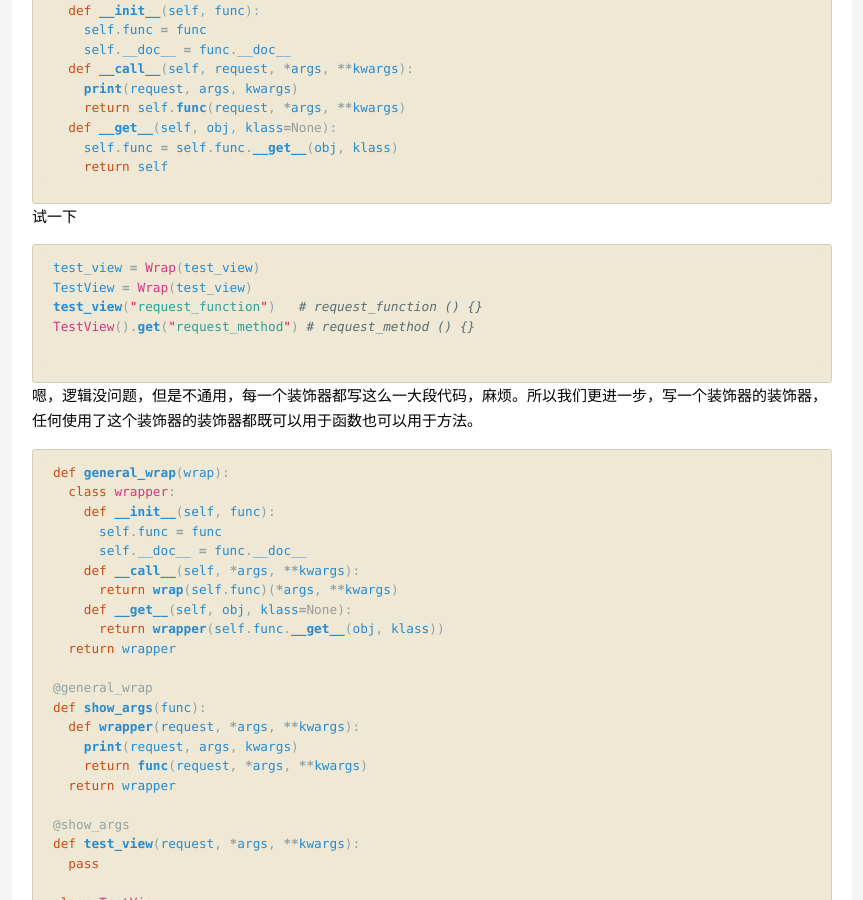
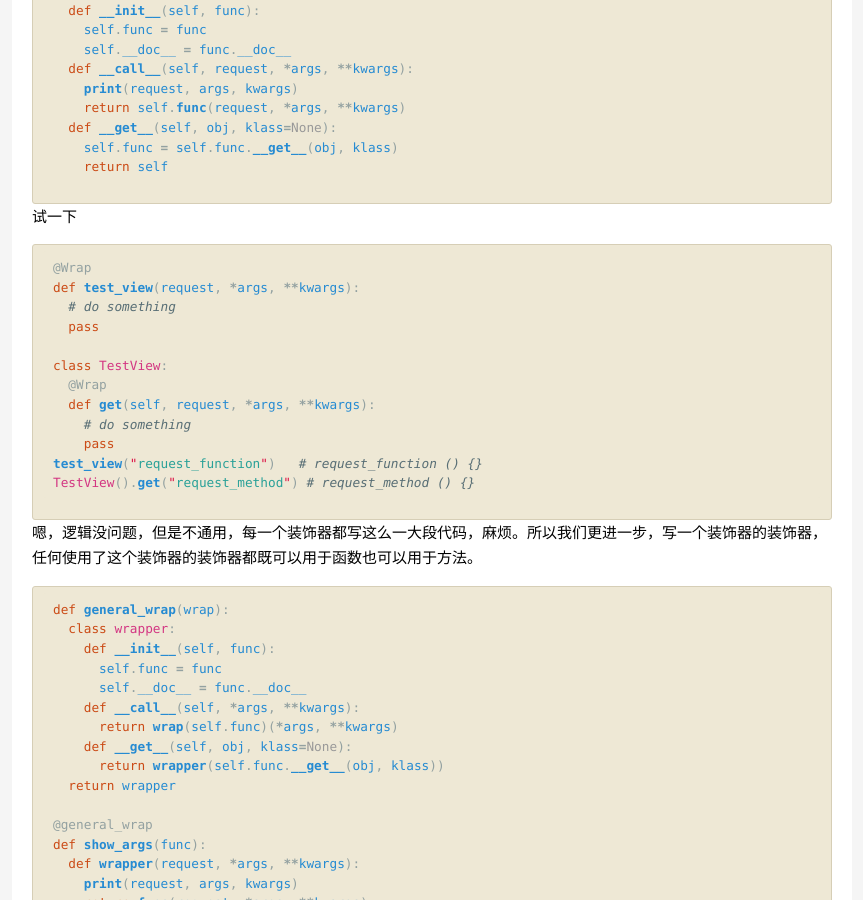
Before and after one commit to liuliqiu/liuliqiu.github.io, a Jekyll site: the page built from _posts/2019-10-07-method-decorator.md, in a window 1280 px wide and 900 px high, scrolled down 684 px. Shown: the whole window, without its empty margins (208-1071 px from the left). Built offline with Jekyll 4.4.1, drawn with Linux system fonts in a browser that asks for light colours; nearby versions of some CDN libraries; some web fonts are replaced.

Commit message:
fix code bug

````diff
--- a/_posts/2019-10-07-method-decorator.md
+++ b/_posts/2019-10-07-method-decorator.md
@@ -43,11 +43,18 @@ class Wrap(object):
 试一下
 
 ```python
-test_view = Wrap(test_view)
-TestView = Wrap(test_view)
+@Wrap
+def test_view(request, *args, **kwargs):
+  # do something
+  pass
+
+class TestView:
+  @Wrap
+  def get(self, request, *args, **kwargs):
+    # do something
+    pass
 test_view("request_function")   # request_function () {}
 TestView().get("request_method") # request_method () {}
-
 ```
 
 嗯，逻辑没问题，但是不通用，每一个装饰器都写这么一大段代码，麻烦。所以我们更进一步，写一个装饰器的装饰器，任何使用了这个装饰器的装饰器都既可以用于函数也可以用于方法。
````
